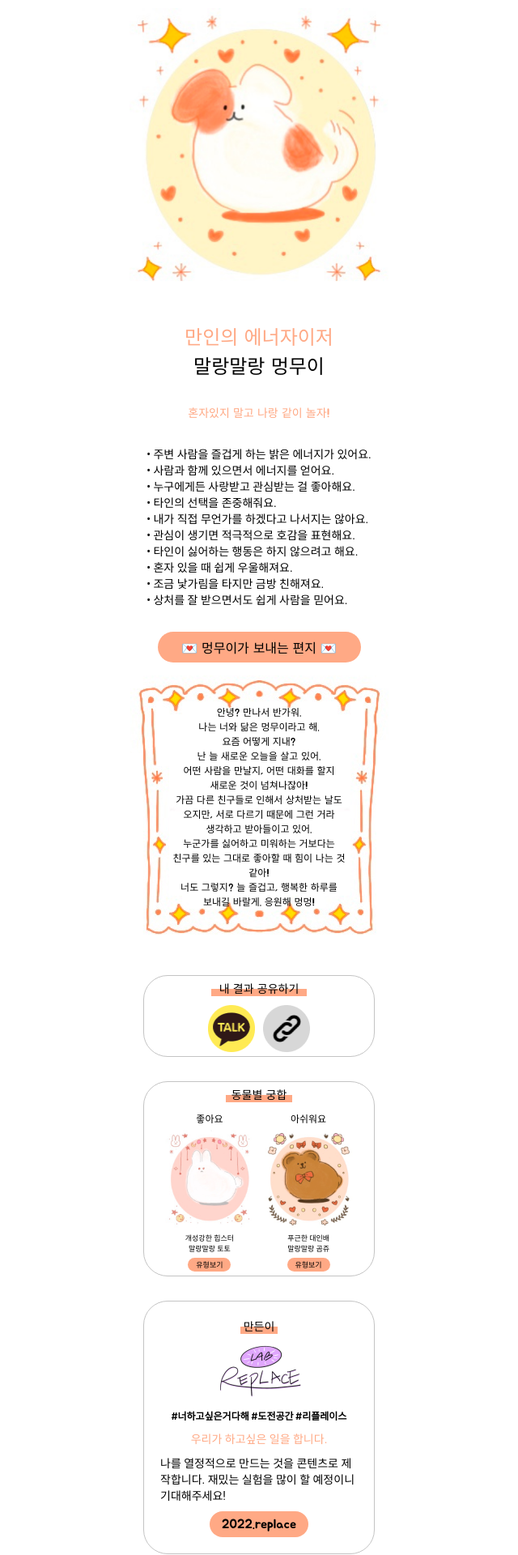
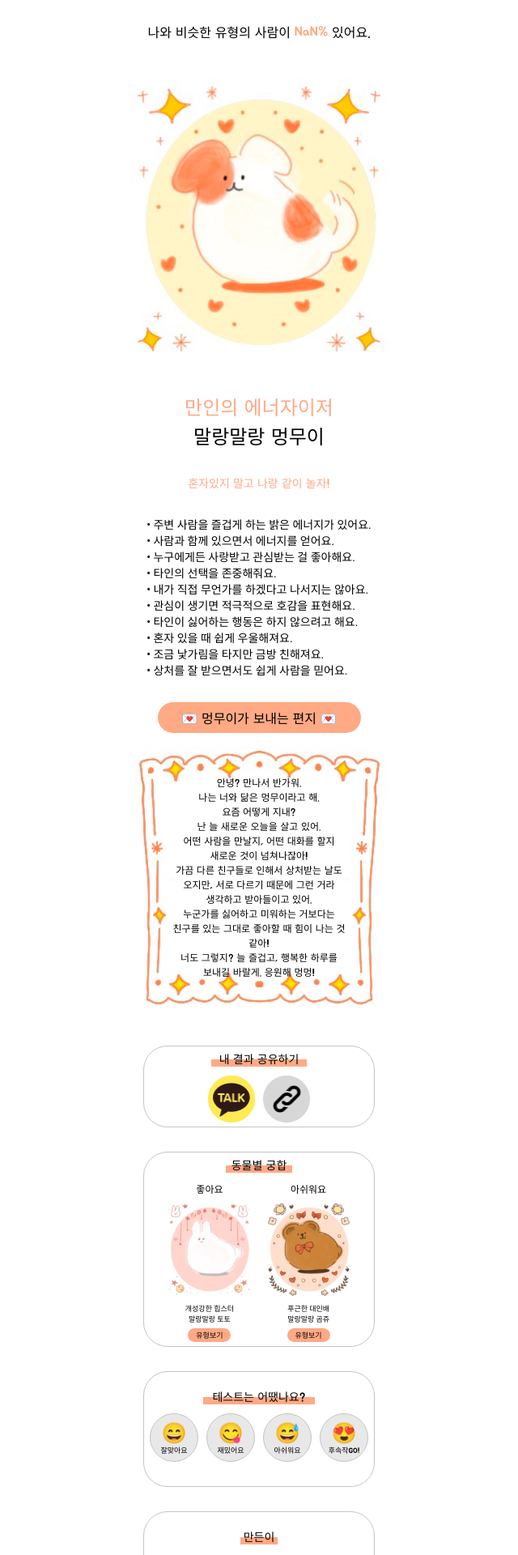
Before and after one commit to peter-coco/myFauna_survey, a React (Create React App) app: page /result/1 in a window 1280 px wide. Shown: the top 1920 px of the page at 81% size, without its empty margins (320-960 px from the left). Built offline with nearby package versions, Linux system fonts and the light colour scheme; no server answers; the database is empty.

Commit message:
firebase 사용량 리셋으로 다시 배포

```diff
--- a/src/components/resultForm/index.tsx
+++ b/src/components/resultForm/index.tsx
@@ -182,9 +182,9 @@ const ResultType = ({ type = 'dog' }: { type?: string }) => {
   return (
     <Styles.ResultFormWrap>
       <ReactAudioPlayer src={soundTrack} autoPlay controls={false} loop={true} volume={0.05} />
-      {/* <Styles.ResultPercentage mainColor={resultMainColor}>
+      <Styles.ResultPercentage mainColor={resultMainColor}>
         나와 비슷한 유형의 사람이&nbsp;<span>{resultPercent}%</span>&nbsp;있어요.
-      </Styles.ResultPercentage> */}
+      </Styles.ResultPercentage>
       <Styles.ResultAnimalImage src={resultLogoImage} />
       <Styles.ResultAnimalTitle mainColor={resultMainColor}>
         {resultAnimalTitle}
@@ -246,7 +246,7 @@ const ResultType = ({ type = 'dog' }: { type?: string }) => {
           </Styles.ResultMatchDislikeWrap>
         </Styles.ResultMatchLikeDislikeWrap>
       </Styles.ResultMatchWrap>
-      {/* <Styles.TestReviewWrap>
+      <Styles.TestReviewWrap>
         <Styles.TestReviewTitle>
           테스트는 어땠나요?
           <Styles.UnderLinkBar mainColor={resultMainColor} />
@@ -281,7 +281,7 @@ const ResultType = ({ type = 'dog' }: { type?: string }) => {
             <Styles.TestReviewEmotionCount>{resultExpectCount}</Styles.TestReviewEmotionCount>
           </Styles.TestReviewContentWrap>
         </Styles.TestReviewContentsWrap>
-      </Styles.TestReviewWrap> */}
+      </Styles.TestReviewWrap>
       <Styles.ResultCreatorWrap>
         <Styles.ResultCreatorTitle>
           만든이
--- a/src/pages/home.tsx
+++ b/src/pages/home.tsx
@@ -88,10 +88,10 @@ const Home = () => {
       <Link to="/introduce" style={{ textDecorationLine: 'none' }}>
         <Select>테스트 시작!</Select>
       </Link>
-      {/* <ParticipantWrap>
+      <ParticipantWrap>
         <Participant>참여자 수</Participant>
         <Participant>{participatorCount}</Participant>
-      </ParticipantWrap> */}
+      </ParticipantWrap>
     </HomeWrap>
   );
 };
--- a/src/pages/survey.tsx
+++ b/src/pages/survey.tsx
@@ -59,11 +59,11 @@ const Survey = () => {
     setTopOptionText(topOptionValue);
     setBottomOptionText(botOptionValue);
   };
-  const handleAddResultToDatabase = useCallback(async () => {
+  const handleAddResultToDatabase = useCallback(() => {
     setTimerButton(false);
     const resultType = setResultOnSurvey(characterPoint);
-    // const bucket = firebaseDB.collection('bucket');
-    // await bucket.add({ resultType });
+    const bucket = firebaseDB.collection('bucket');
+    bucket.add({ resultType });
     window.location.href = `/result/${resultType}`;
   }, [characterPoint]);
 
```
